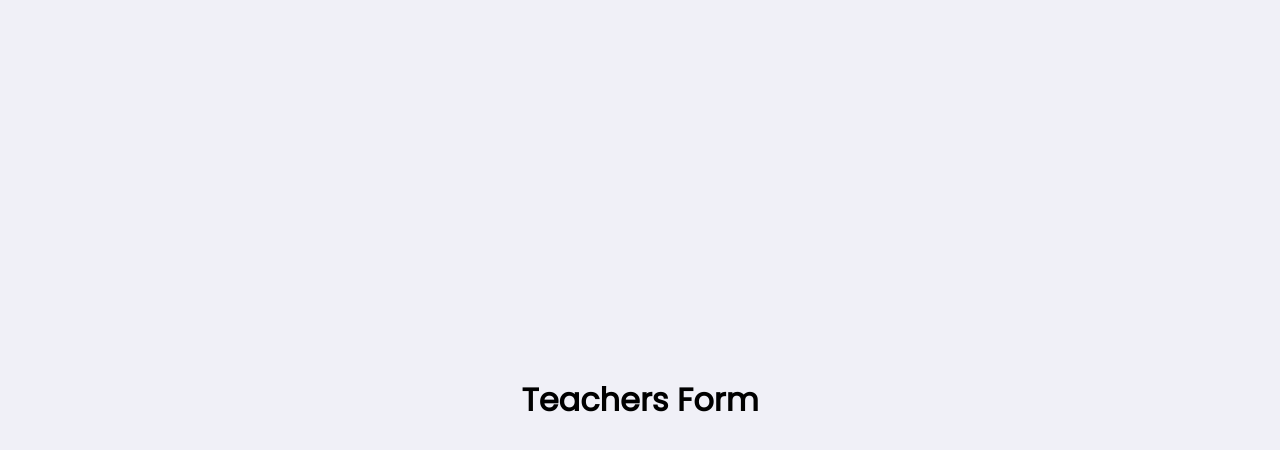
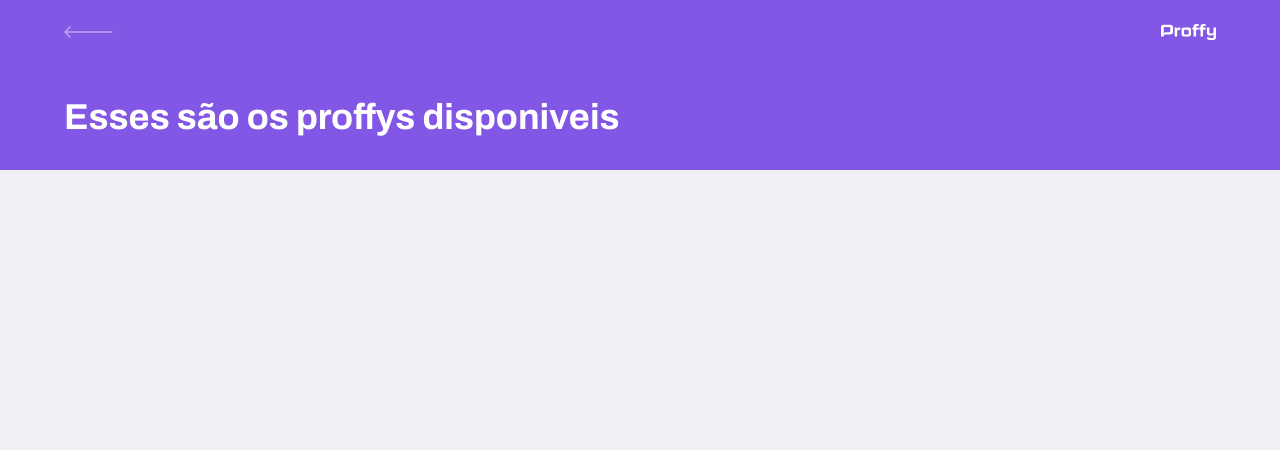
Before and after one commit to amaziero/next-level-weeek-1, a React (Create React App) app in the folder Next Level Week - 2/Boost/web/: page /give-classes in a window 1280 px wide. Shown: the top 450 px of the page. Built offline with nearby package versions, Linux system fonts and the light colour scheme.

Commit message:
react component

```diff
--- /dev/null
+++ b/Next Level Week - 2/Boost/web/src/components/PageHeader/index.tsx
@@ -0,0 +1,25 @@
+import React from "react";
+import { Link } from "react-router-dom";
+
+import "./styles.css";
+import logoImg from "../../assets/images/logo.svg";
+import backIcon from "../../assets/images/icons/back.svg";
+
+function PageHeader() {
+  return (
+    <header className="page-header">
+      <div className="top-bar-container">
+        <Link to="/">
+          <img src={backIcon} alt="Voltar" />
+        </Link>
+        <img src={logoImg} alt="" />
+      </div>
+
+      <div className="header-content">
+        <strong>Esses são os proffys disponiveis</strong>
+      </div>
+    </header>
+  );
+}
+
+export default PageHeader;
--- /dev/null
+++ b/Next Level Week - 2/Boost/web/src/components/PageHeader/styles.css
@@ -0,0 +1,46 @@
+#page-teacher-list {
+  width: 100vw;
+  height: 100vh;
+}
+
+.page-header {
+  display: flex;
+  flex-direction: column;
+  background-color: var(--color-primary);
+}
+
+.page-header .top-bar-container {
+  width: 90%;
+  margin: 0 auto;
+  display: flex;
+  justify-content: space-between;
+  align-items: center;
+  color: var(--color-text-in-primary);
+  padding: 1.6rem 0;
+}
+
+.page-header .top-bar-container a {
+  height: 3.2rem;
+  transform: opacity 0.2s;
+}
+
+.page-header .top-bar-container a:hover {
+  opacity: 0.6;
+}
+
+.page-header .top-bar-container > img {
+  height: 1.6rem;
+}
+
+.page-header .header-content {
+  width: 90%;
+  margin: 0 auto;
+  position: relative;
+  margin: 3.2rem auto;
+}
+
+.page-header .header-content strong {
+  font: 700 3.6rem Archivo;
+  line-height: 4.2rem;
+  color: var(--color-title-in-primary);
+}
--- a/Next Level Week - 2/Boost/web/src/pages/TeacherForm/index.tsx
+++ b/Next Level Week - 2/Boost/web/src/pages/TeacherForm/index.tsx
@@ -1,8 +1,14 @@
 import React from "react";
 import "../../assets/styles/global.css";
+import "./styles.css";
+import PageHeader from "../../components/PageHeader";
 
 function TeacherForm() {
-  return <h1>Teachers Form</h1>;
+  return (
+    <div id="page-teacher-list" className="contanier">
+      <PageHeader />
+    </div>
+  );
 }
 
 export default TeacherForm;
--- a/Next Level Week - 2/Boost/web/src/pages/TeacherList/index.tsx
+++ b/Next Level Week - 2/Boost/web/src/pages/TeacherList/index.tsx
@@ -1,26 +1,12 @@
 import React from "react";
-import { Link } from "react-router-dom";
 import "../../assets/styles/global.css";
+import PageHeader from "../../components/PageHeader";
 import "./styles.css";
-
-import logoImg from "../../assets/images/logo.svg";
-import backIcon from "../../assets/images/icons/back.svg";
 
 function TeacherList() {
   return (
     <div id="page-teacher-list" className="contanier">
-      <header className="page-header">
-        <div className="top-bar-container">
-          <Link to="/">
-            <img src={backIcon} alt="Voltar" />
-          </Link>
-          <img src={logoImg} alt="" />
-        </div>
-
-        <div className="header-content">
-          <strong>Esses são os proffys disponiveis</strong>
-        </div>
-      </header>
+      <PageHeader />
     </div>
   );
 }
```
Also changed, not shown: Next Level Week - 2/Boost/web/src/pages/TeacherForm/styles.css (added).
